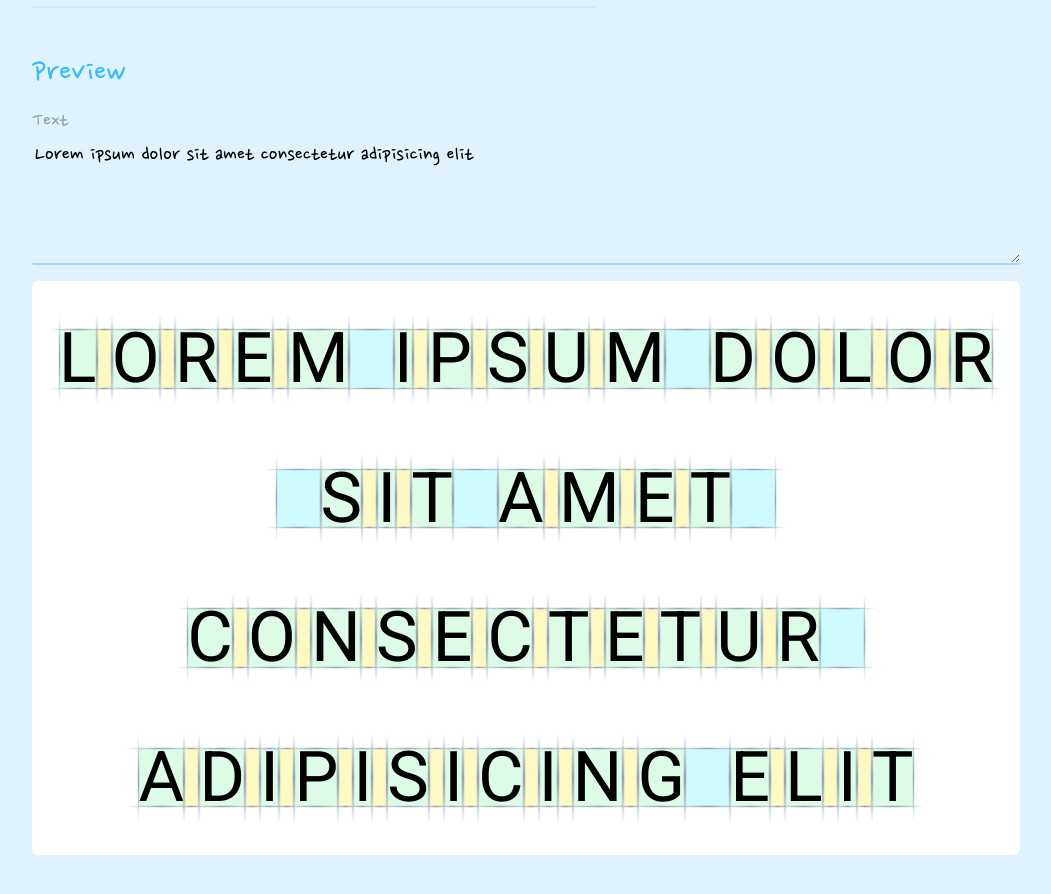
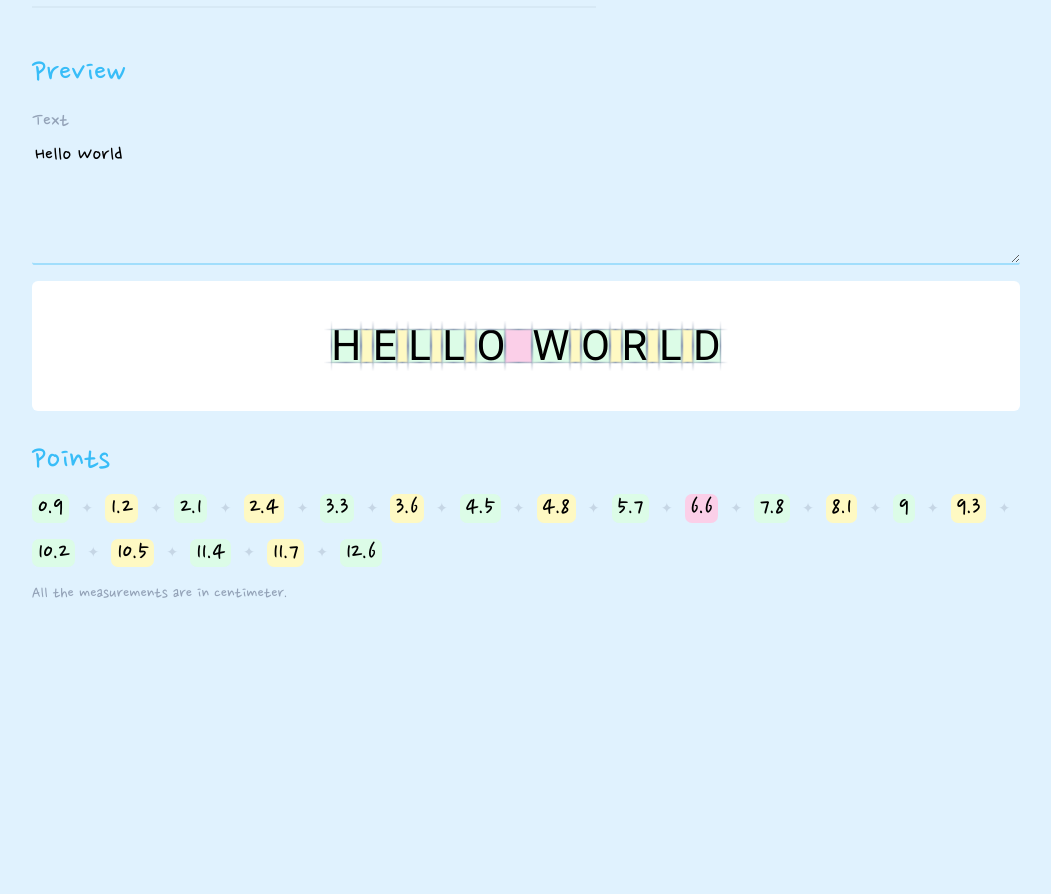
Before and after one commit to Ivirx/stencil, a React (Vite) app: page / in a window 1280 px wide. Shown: the part 1140-2034 px from the top of the page, without its empty margins (114-1165 px from the left). Built offline with nearby package versions, Linux system fonts and the light colour scheme.

Commit message:
all is done/finish

```diff
--- a/src/App.tsx
+++ b/src/App.tsx
@@ -8,9 +8,7 @@ import { Demo } from './components/Demo';
 function App() {
 	const [height, setHeight] = useState(14);
 	const [values, setValues] = useState<Values>(getValues(height));
-	const [text, setText] = useState<string>(
-		'Lorem ipsum dolor sit amet consectetur adipisicing elit'
-	);
+	const [text, setText] = useState<string>('Hello World');
 	const contentRef = useRef<HTMLElement>(null);
 
 	function changeHeight(e: React.ChangeEvent<HTMLSelectElement>) {
--- a/src/components/Demo.tsx
+++ b/src/components/Demo.tsx
@@ -1,5 +1,3 @@
-// import { useEffect } from 'react';
-
 import { Values } from './utils';
 
 export const Demo = ({
@@ -11,6 +9,8 @@ export const Demo = ({
 	text: string;
 	setText: React.Dispatch<React.SetStateAction<string>>;
 }) => {
+	let currentValue = 0;
+
 	return (
 		<div className='demo'>
 			<h2>Preview</h2>
@@ -27,46 +27,41 @@ export const Demo = ({
 			</div>
 			<div
 				style={{
-					'--fz': `${values.height * 5}px`,
-					'--vertical': `${values.lineSpace.roundOff * 4}px`,
+					// @ts-ignore
+					'--fz': `${values.height}px`,
+					'--vertical': `${values.lineSpace.roundOff}px`,
 				}}
 				className='preview'
 			>
-				{text.split(' ').map((word, i) => {
+				{text.split(' ').map((word) => {
 					return (
 						<>
 							<div
-								style={{ '--width': `${values.wordSpace.roundOff * 5}px` }}
+								// @ts-ignore
+								style={{ '--width': `${values.wordSpace.roundOff}px` }}
 								className='space box'
 							>
 								<span className='line'></span>
 								<span className='line'></span>
-								<span></span>
+								<span className='alpha invisible'>V</span>
 								<span className='line'></span>
 								<span className='line'></span>
 							</div>
-							<div className='word' key={i}>
-								{word.split('').map((letter, j) => {
+							<div className='word'>
+								{word.split('').map((letter) => {
 									return (
 										<>
-											<div
-												style={{
-													'--width': `${
-														values.letterSpace.roundOff * 5
-													}px`,
-												}}
-												className='gap box'
-											>
+											<div className='gap box'>
 												<span className='line'></span>
 												<span className='line'></span>
-												<span></span>
+												<span className='alpha invisible'>I</span>
 												<span className='line'></span>
 												<span className='line'></span>
 											</div>
-											<div className='letter box' key={j}>
+											<div className='letter box'>
 												<span className='line'></span>
 												<span className='line'></span>
-												<span>{letter}</span>
+												<span className='alpha'>{letter}</span>
 												<span className='line'></span>
 												<span className='line'></span>
 											</div>
@@ -78,6 +73,63 @@ export const Demo = ({
 					);
 				})}
 			</div>
+			<div className='points'>
+				<h2>Points</h2>
+				<div>
+					{text.split(' ').map((word, i, arr) => {
+						const isLastWord = i === arr.length - 1;
+
+						return (
+							<>
+								{word.split('').map((letter, j, arr) => {
+									const isLastLetter = j === arr.length - 1;
+
+									const alpha =
+										letter.toLowerCase() === 'm' ||
+										letter.toLowerCase() === 'w'
+											? values.letterMW.roundOff
+											: letter.toLowerCase() === 'i'
+											? values.letterI.roundOff
+											: values.letter.roundOff;
+
+									const space = isLastLetter
+										? values.wordSpace.roundOff
+										: values.letterSpace.roundOff;
+
+									const letterPoint = alpha + currentValue;
+									const spacePoint = space + letterPoint;
+
+									currentValue = spacePoint;
+
+									return (
+										<>
+											<span className='letterSpace'>
+												{letterPoint / 10}
+											</span>
+											<span className='dot'>&#10022;</span>
+											<span
+												className={`${
+													isLastLetter ? 'wordSpace' : 'gapSpace'
+												} ${isLastWord && isLastLetter ? 'last' : ''}`}
+											>
+												{spacePoint / 10}
+											</span>
+											<span
+												className={`dot ${
+													isLastWord && isLastLetter ? 'last' : ''
+												}`}
+											>
+												&#10022;
+											</span>
+										</>
+									);
+								})}
+							</>
+						);
+					})}
+				</div>
+				<p>All the measurements are in centimeter.</p>
+			</div>
 		</div>
 	);
 };
--- a/src/index.scss
+++ b/src/index.scss
@@ -245,46 +245,14 @@ main {
 
 .preview {
 	margin-block-start: 1rem;
-	padding: 3rem 1rem;
-	font-family: 'Roboto', sans-serif;
-	font-size: var(--fz);
-	font-weight: 400;
-	line-height: 0.85;
-	text-transform: uppercase;
+	padding: 3rem 4rem;
 	background-color: rgb(var(--white));
 	border-radius: 0.375rem;
 	display: flex;
 	flex-wrap: wrap;
 	justify-content: center;
 	align-items: center;
-	row-gap: var(--vertical);
-
-	.space:first-child,
-	.gap:first-child {
-		display: none;
-	}
-
-	.word {
-		display: flex;
-		justify-content: center;
-		align-items: center;
-	}
-
-	.space {
-		width: var(--width);
-		background-color: #cffafe;
-		align-self: stretch;
-	}
-
-	.letter {
-		background-color: #dcfce7;
-	}
-
-	.gap {
-		width: var(--width);
-		background-color: #fef9c3;
-		align-self: stretch;
-	}
+	row-gap: calc(var(--fz-500) + var(--vertical));
 
 	.box {
 		position: relative;
@@ -338,4 +306,113 @@ main {
 			}
 		}
 	}
+
+	.space:first-child,
+	.gap:first-child {
+		display: none;
+	}
+
+	.word {
+		display: flex;
+		justify-content: center;
+		align-items: center;
+	}
+
+	.space {
+		background-color: #fbcfe8;
+	}
+
+	.letter {
+		background-color: #dcfce7;
+	}
+
+	.gap {
+		background-color: #fef9c3;
+	}
+
+	.alpha {
+		font-family: 'Roboto', sans-serif;
+		font-size: calc(var(--fz-600) + var(--fz));
+		font-weight: 400;
+		line-height: 0.8125;
+		text-transform: uppercase;
+		display: block;
+
+		&.invisible {
+			visibility: hidden;
+			pointer-events: none;
+		}
+	}
+
+	@media (width < 40rem) {
+		row-gap: calc((var(--fz-100) / 2) + var(--vertical));
+
+		.alpha {
+			font-size: calc(var(--fz-400) + var(--fz));
+		}
+
+		.gap {
+			width: calc((var(--fz-100) / 2) + var(--width));
+		}
+	}
 }
+
+.points {
+	margin-block-start: 2rem;
+
+	div {
+		margin-block-start: 1rem;
+		display: flex;
+		flex-wrap: wrap;
+		justify-content: start;
+		align-items: center;
+		gap: 0.75rem;
+		row-gap: 1rem;
+	}
+
+	.letterSpace,
+	.wordSpace,
+	.gapSpace {
+		padding-inline: 0.2em;
+		font-size: var(--fz-600);
+		line-height: 1;
+		border-radius: 0.25em;
+
+		&.last {
+			display: none;
+		}
+	}
+
+	.letterSpace {
+		background-color: #dcfce7;
+	}
+
+	.wordSpace {
+		background-color: #fbcfe8;
+	}
+
+	.gapSpace {
+		background-color: #fef9c3;
+	}
+
+	.dot {
+		color: rgb(var(--gray) / 0.35);
+		font-size: var(--fz-300);
+
+		&.last {
+			display: none;
+		}
+
+		&:has(+ .last) {
+			display: none;
+		}
+	}
+
+	p {
+		margin-block-start: 1em;
+		color: rgb(var(--gray));
+		font-size: var(--fz-400);
+		text-align: left;
+		line-height: 1;
+	}
+}
```
